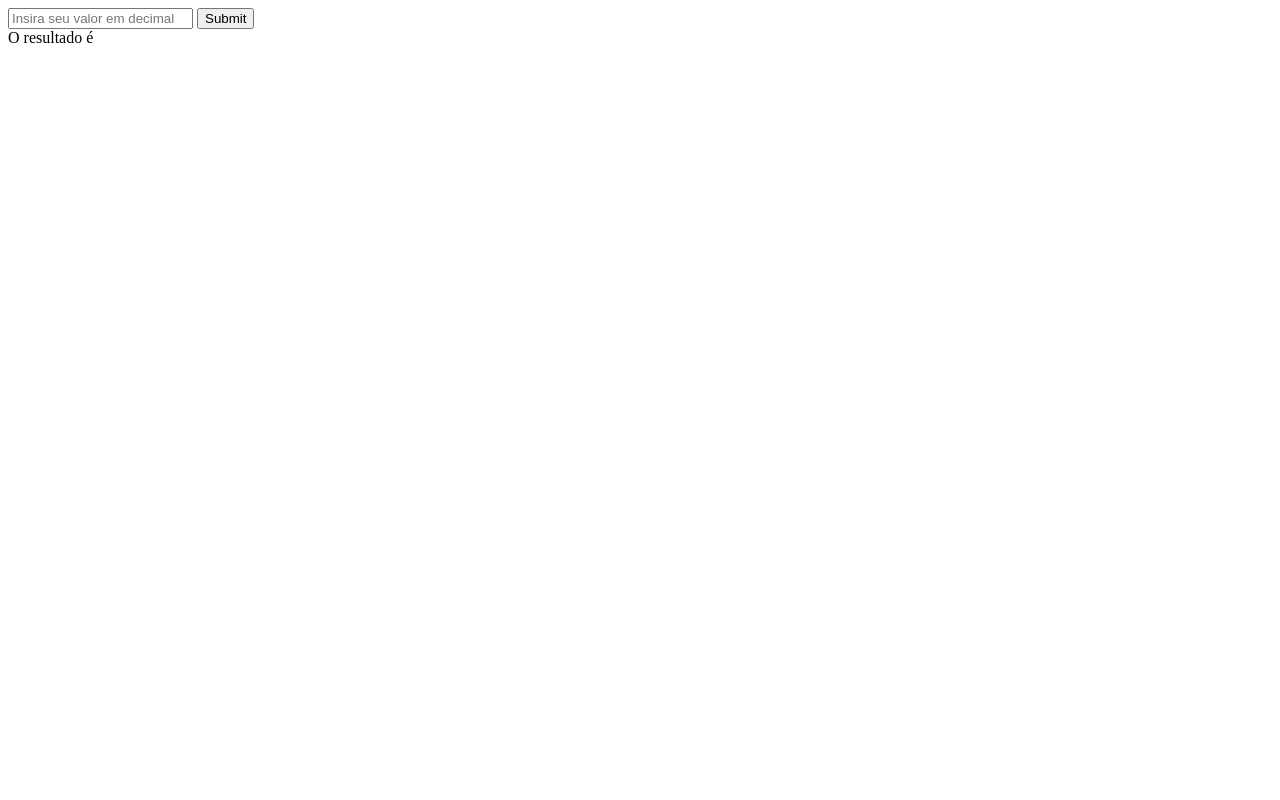
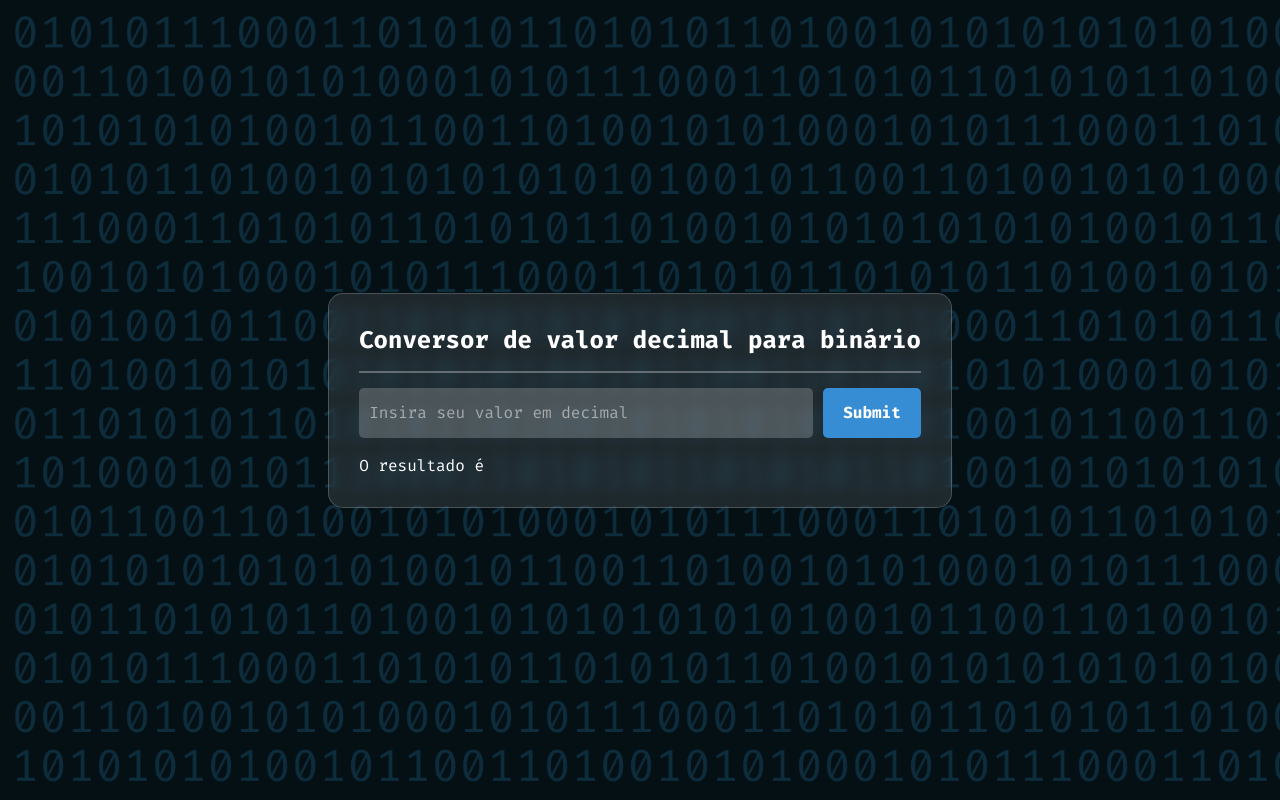
Before and after one commit to Kauangithub/Conversor, a plain HTML site: page index.html in a window 1280 px wide. Drawn offline with Linux system fonts and the light colour scheme.

Commit message:
Alteração visual

```diff
--- a/index.html
+++ b/index.html
@@ -1,16 +1,24 @@
 <!DOCTYPE html>
-<html lang="en">
+<html lang="pt">
     <head>
         <meta charset="UTF-8">
         <meta name="viewport" content="width=device-width, initial-scale=1.0">
+        <link rel="preconnect" href="https://fonts.googleapis.com">
+        <link rel="preconnect" href="https://fonts.gstatic.com" crossorigin>
+        <link href="https://fonts.googleapis.com/css2?family=Fira+Code:wght@300..700&display=swap" rel="stylesheet">
+        <link rel="stylesheet" href="style.css">
         <title>Conversor</title>
     </head>
+
     <body>
         <main>
             <form class="form">
+                <h1>Conversor de valor decimal para binário</h1>
+                <hr>
+                <div class="input-group">
                     <input id="num" type="number" placeholder="Insira seu valor em decimal" required>
-
                     <input id="btn" type="submit">
+                </div>
 
                 <div> O resultado é <span id="resultado"></span></div>
             </form>
--- /dev/null
+++ b/style.css
@@ -0,0 +1,86 @@
+* {
+    padding: 0;
+    margin: 0;
+    font-family: 'Fira Code', 'Courier New', Courier, monospace;
+    font-size: 16px;
+    box-sizing: border-box;
+}
+
+body {
+    background: url(bg.png);
+    background-size: cover;
+    display: flex;
+    align-items: center;
+    justify-content: center;
+    height: 100vh;
+}
+
+hr {
+    border: rgba(255, 255, 255, 0.3) 1px solid;
+}
+
+main {
+    background-color: rgba(255, 255, 255, 0.1);
+    backdrop-filter: blur(7px);
+    padding: 30px;
+    border-radius: 15px;
+    border: rgba(255, 255, 255, 0.2) 1px solid;
+    color: #fff;
+}
+
+h1 {
+    font-size: 24px;
+}
+
+input {
+    padding: 10px;
+    border-radius: 5px;
+    border: 0;
+    height: 50px;
+    transition: .3s ease-in-out;
+}
+
+.input-group {
+    display: flex;
+    gap: 10px;
+}
+
+#num {
+    min-width: 275px;
+    width: 100%;
+    background-color: rgba(255, 255, 255, 0.2);
+    color: #fff;
+}
+
+input::placeholder {
+    color: rgba(255, 255, 255, 0.5);
+}
+
+#num:focus {
+    outline: 0;
+    border: #368dd4 3px solid;
+}
+
+#btn {
+    padding: 10px 20px;
+    background-color: #368dd4;
+    color: #fff;
+    font-weight: bold;
+    cursor: pointer;
+}
+
+#btn:hover {
+    background-color: #fff;
+    color: #368dd4;
+}
+
+form {
+    display: flex;
+    flex-direction: column;
+    gap: 15px;
+}
+
+#resultado {
+    font-size: 18px;
+    font-weight: bold;
+}
```
Also changed, not shown: bg.png (added). Lines whose indentation alone changed are shown as unchanged.
